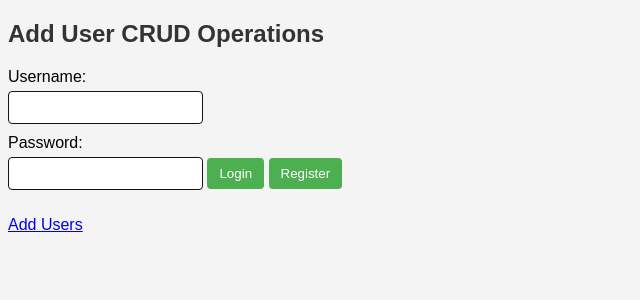
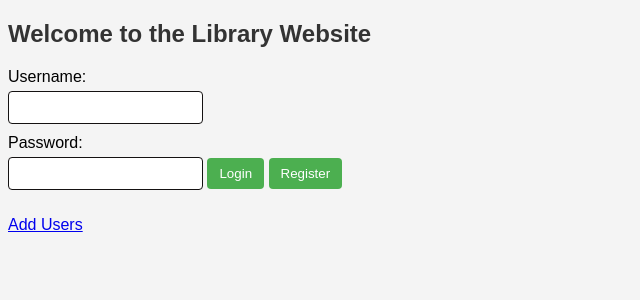
Before and after one commit to AaronTU856/web-dev-2, a PHP site: page / in a window 1280 px wide. Shown: the top 300 px of the page, without its empty margins (0-640 px from the left). Run offline with PHP 8.4, Linux system fonts and the light colour scheme.

Commit message:
heading change

```diff
--- a/index.php
+++ b/index.php
@@ -62,7 +62,7 @@ $conn->close();
     <title>User CRUD</title>
 </head>
 <body>
-    <h2>Add User CRUD Operations</h2>
+    <h2>Welcome to the Library Website</h2>
 
     <form action="<?php echo $_SERVER['PHP_SELF']; ?>" method="post">
         <label for="Username">Username:</label>
```
